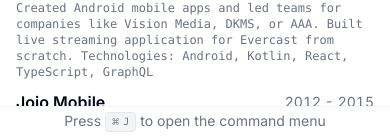
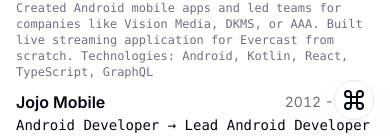
Before and after one commit to ianhobbs/cv-ianhobbs-art, a Next.js app: page / in a window 390 px wide. Shown: the part 708-844 px from the top of the page. Built offline with nearby package versions, Linux system fonts and the light colour scheme.

Commit message:
add: commant button for small screen device

```diff
--- a/src/components/command-menu.tsx
+++ b/src/components/command-menu.tsx
@@ -11,6 +11,8 @@
   CommandList,
   CommandSeparator,
 } from "@/components/ui/command";
+import { Button } from "./ui/button";
+import { CommandIcon } from "lucide-react";
 
 interface Props {
   links: { url: string; title: string }[];
@@ -33,13 +35,21 @@
 
   return (
     <>
-      <p className="fixed bottom-0 left-0 right-0 border-t border-t-muted bg-white p-1 text-center text-sm text-muted-foreground print:hidden">
+      <p className="fixed bottom-0 left-0 right-0 hidden border-t border-t-muted bg-white p-1 text-center text-sm text-muted-foreground print:hidden xl:block">
         Press{" "}
         <kbd className="pointer-events-none inline-flex h-5 select-none items-center gap-1 rounded border bg-muted px-1.5 font-mono text-[10px] font-medium text-muted-foreground opacity-100">
           <span className="text-xs">⌘</span>J
         </kbd>{" "}
         to open the command menu
       </p>
+      <Button
+        onClick={() => setOpen((open) => !open)}
+        variant={"outline"}
+        size={"icon"}
+        className="fixed bottom-4 right-4 flex rounded-full shadow-2xl print:hidden xl:hidden"
+      >
+        <CommandIcon className="my-6 h-6 w-6" />
+      </Button>
       <CommandDialog open={open} onOpenChange={setOpen}>
         <CommandInput placeholder="Type a command or search..." />
         <CommandList>
```
